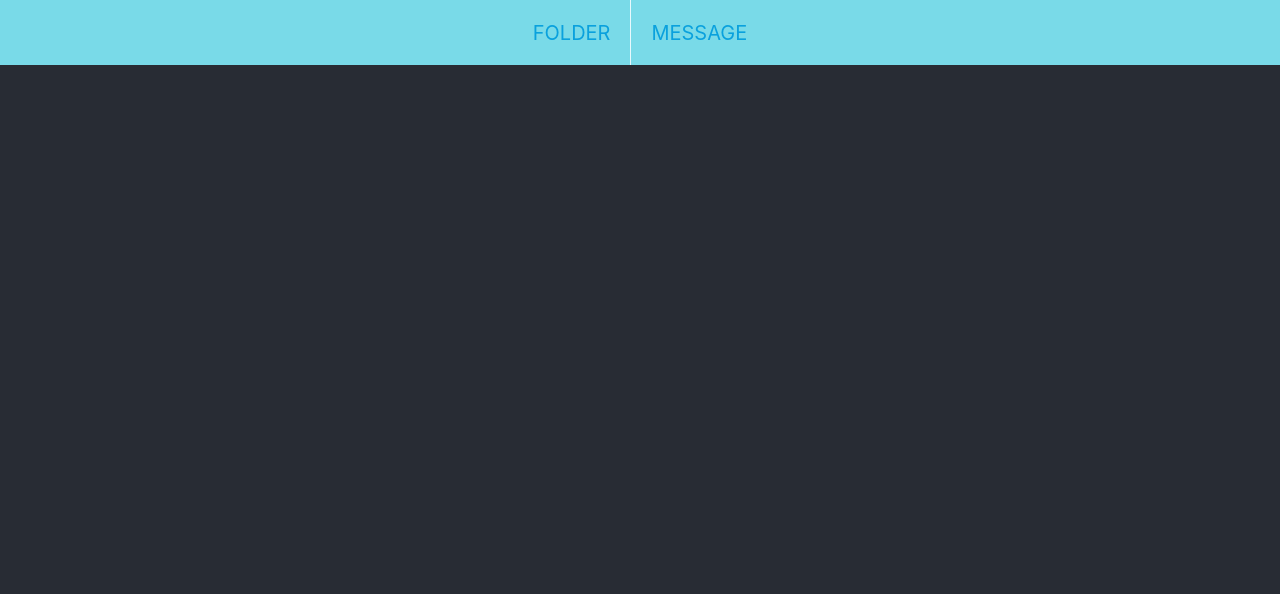
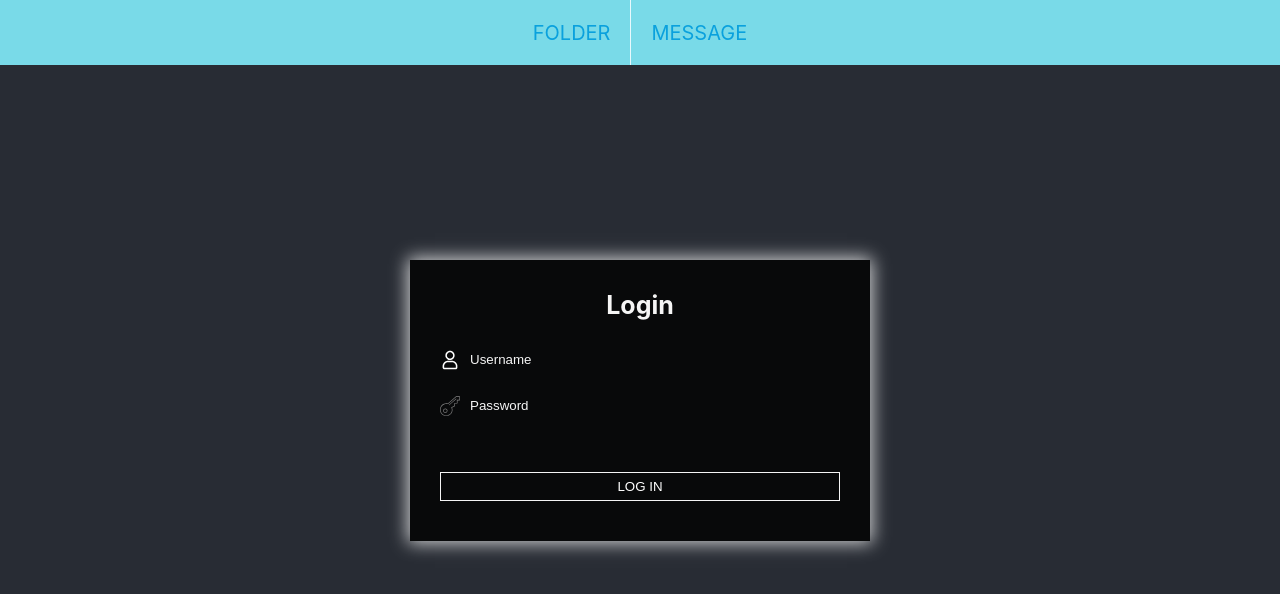
Before and after one commit to nhhabc/s-storage-fe, a React (Create React App) app: page / in a window 1280 px wide. Before the commit this address had no page. Shown: the top 594 px of the page. Built offline with nearby package versions, Linux system fonts and the light colour scheme.

Commit message:
add login page

```diff
--- a/src/App.js
+++ b/src/App.js
@@ -4,6 +4,7 @@ import FolderContainer from "./component/folder/FolderContainer";
 import {Route, Routes} from "react-router-dom";
 import TextStorage from './component/text-storage/TextStorage';
 import MainHeader from './layout/MainHeader';
+import LogIn from "./component/log-in/LogIn";
 
 function App() {
     return (
@@ -11,6 +12,7 @@ function App() {
             <MainHeader />
             <main>
             <Routes>
+                <Route path='/' element={<LogIn/>}/>
                 <Route path='/folder' element={<FolderContainer/>}/>
                 <Route path='/folder/:folderId' element={<FolderContainer/>}/>
                 <Route path='/msg' element={<TextStorage/>}/>
--- a/src/component/file/FileContainer.js
+++ b/src/component/file/FileContainer.js
@@ -56,7 +56,6 @@ const FileContainer = (props) => {
             _id: file._id
         }
 
-        console.log(fileDetail)
         setFiles(files => [...files, fileDetail])
     }
 
--- /dev/null
+++ b/src/component/log-in/LogIn.js
@@ -0,0 +1,29 @@
+import React from "react";
+import './LogIn.scss'
+import {ReactComponent as KeyIcon} from "../../assets/key.svg";
+import {ReactComponent as UserIcon} from "../../assets/user.svg";
+
+const LogIn = () => {
+
+    return (
+        <div className="wrapper">
+            <form action="" className="form-login">
+                <h1 className="form-heading">Login</h1>
+                <div className="form-group">
+                    <UserIcon className="form-user-icon"/>
+                    <input type="text" className="form-input" placeholder="Username"/>
+                </div>
+                <div className="form-group">
+                    <KeyIcon className="form-user-icon"></KeyIcon>
+                    <input type="password" className="form-input" placeholder="Password"/>
+                        <div id="eye">
+                            <i className="far fa-eye"/>
+                        </div>
+                </div>
+                <input type="submit" value="Log In" className="form-submit"/>
+            </form>
+        </div>
+    )
+}
+
+export default LogIn;
--- /dev/null
+++ b/src/component/log-in/LogIn.scss
@@ -0,0 +1,80 @@
+.wrapper {
+  min-height: 100vh;
+  display: flex;
+  justify-content: center;
+  align-items: center;
+}
+
+.form-login {
+  max-width: 400px;
+  background: rgba(0, 0, 0, 0.8);
+  flex-grow: 1;
+  padding: 30px 30px 40px;
+  box-shadow: 0px 0px 17px 2px rgba(255, 255, 255, 0.8);
+}
+
+.form-heading {
+  font-size: 25px;
+  color: #f5f5f5;
+  text-align: center;
+  margin-bottom: 30px;
+}
+
+.form-group {
+  margin-top: 15px;
+  margin-bottom: 20px;
+  display: flex;
+}
+
+.form-group i {
+  color: #fff;
+  font-size: 14px;
+  padding-top: 5px;
+  padding-right: 10px;
+}
+
+.form-input {
+  background: transparent;
+  border: 0;
+  outline: 0;
+  color: #f5f5f5;
+  flex-grow: 1;
+
+  &:focus {
+    border-bottom: 1px solid #fff;
+  }
+}
+
+.form-input::placeholder {
+  color: #f5f5f5;
+}
+
+#eye i {
+  padding-right: 0;
+  cursor: pointer;
+}
+
+.form-submit {
+  background: transparent;
+  border: 1px solid #f5f5f5;
+  color: #fff;
+  width: 100%;
+  text-transform: uppercase;
+  padding: 6px 10px;
+  transition: 0.25s ease-in-out;
+  margin-top: 30px;
+
+  &:hover {
+    border: 1px solid #54a0ff;
+  }
+
+  &:active {
+    transform: translateY(-3px);
+  }
+}
+
+.form-user-icon {
+  fill: white;
+  width: 20px;
+  padding-right: 10px;
+}
```
Also changed, not shown: src/assets/key.svg (added), src/assets/user.svg (added).
